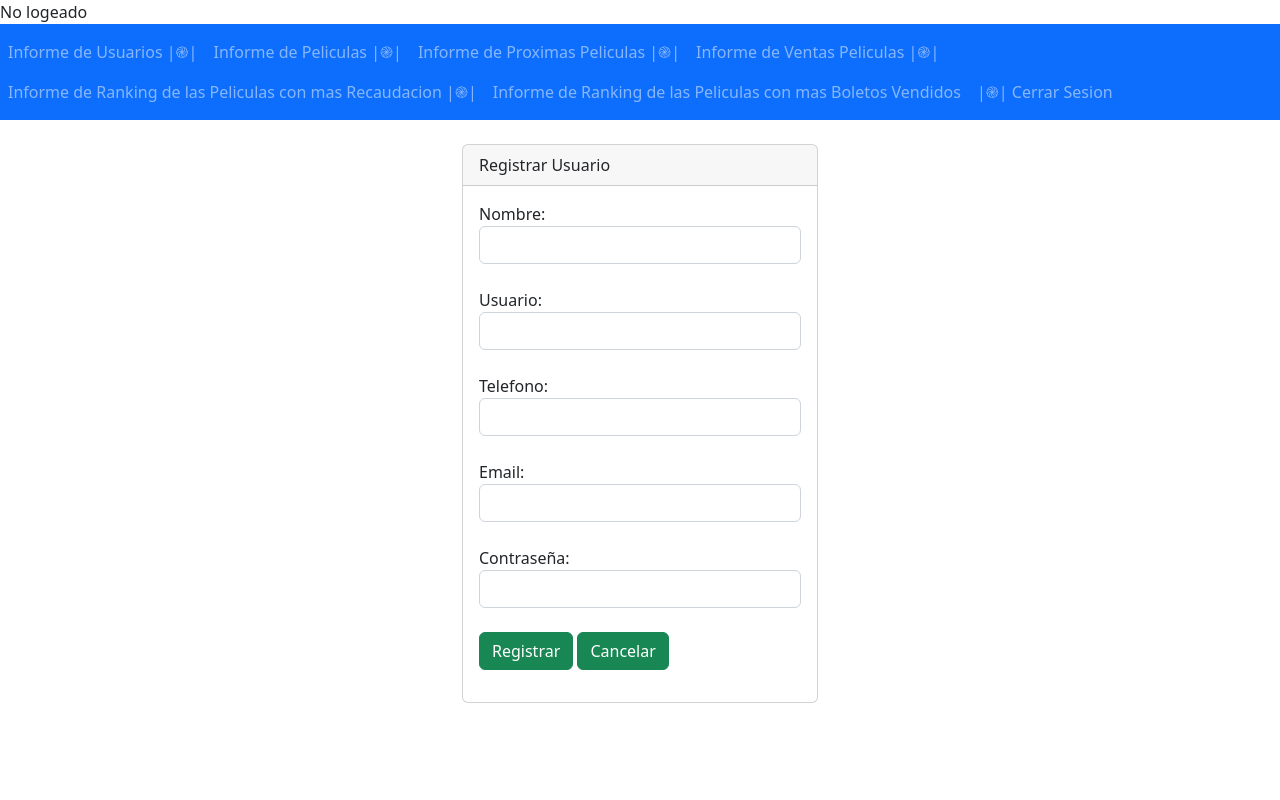
After one commit to MassonNicolas44/AppCine, a PHP site: page /RegistrarUsuario.php in a window 1280 px wide. The commit adds this page. Run offline with PHP 8.4, Linux system fonts and the light colour scheme; the visitor is signed in with stand-in values (Sample User, id 1).

Commit message:
Creacion de la solapa inicio de session y principio de registro de usuario nuevo

```diff
--- /dev/null
+++ b/RegistrarUsuario.php
@@ -0,0 +1,148 @@
+<?php
+
+//PHP para realizar la carga de nuevo usuario a la base de datos
+    include 'Conexion.php';
+    include 'bd.php';
+    include 'Cabecera.php';
+
+    $nombre="";
+    $usuario="";
+    $telefono="";
+    $email="";
+    $contrasenia="";
+
+    if (isset($_POST['registrar'])){
+
+      $nombre=(isset($_POST['nombre']))?$_POST['nombre']:"";
+      $usuario=(isset($_POST['usuario']))?$_POST['usuario']:"";
+      $telefono=(isset($_POST['telefono']))?$_POST['telefono']:"";
+      $email=(isset($_POST['email']))?$_POST['email']:"";
+      $contrasenia=(isset($_POST['contrasenia']))?$_POST['contrasenia']:"";
+
+
+    $sentencia=$conexion->prepare("SELECT * FROM usuarios");
+$sentencia->execute();
+$ListaUsuarios=$sentencia->fetchAll(PDO::FETCH_ASSOC);
+
+$ExisteUsuario=false;
+$ExisteEmail=false;
+
+$usuario2="";
+$email2="";
+
+//Comprobacion de que la pelicula que se quiere ingresar, no este ya cargada en la Base de Datos
+foreach($ListaUsuarios as $ListaUsuario){
+
+  $usuario2=$ListaUsuario['usuario'];
+  $email2=$ListaUsuario['email'];
+
+  if ($usuario==$usuario2) {
+    $ExisteUsuario=true;
+    }
+    elseif ($email==$email2){
+      $ExisteEmail=true;
+    }
+}
+
+if ($ExisteUsuario==true){
+  echo "Ya existe un Usuario con este nombre";
+}elseif ($ExisteEmail==true){
+  echo "Ya existe un Usuario con este email";
+}elseif ($ExisteUsuario==false && $ExisteEmail==false){
+  echo "Registro exitoso";
+}
+      //header("location:Login.php")}
+    }elseif (isset($_POST['cancelar'])){
+        header("location:Login.php");
+      }
+
+
+/*
+    $usuario2;
+
+    $sentencia=$mysql->prepare("SELECT usuario FROM usuarios WHERE usuario=?");
+    $sentencia->bind_param('s',$usuario);
+    $sentencia->execute();
+    $sentencia->store_result();
+    $sentencia->bind_result($usuario2);
+    $response=array();
+
+    while($sentencia->fetch()){
+        $response["usuario"]=$usuario2;
+    }
+
+    if($usuario!=$usuario2){
+        //Sentencia para insertar un nuevo usuario a la base de datos desde Android
+        $query="INSERT INTO usuarios (nombre, usuario,telefono, email,contraseña)
+        VALUES ('$nombre','$usuario','$telefono','$email','$contraseña')";
+        $result = $mysql->query($query);
+        $response["success"]=true;
+    }else{
+        $response["success"]=false;
+    }
+
+    echo json_encode($response);
+    */
+?>
+
+<!doctype html>
+<html lang="en">
+
+<head>
+  <title>Login</title>
+  <!-- Required meta tags -->
+  <meta charset="utf-8">
+  <meta name="viewport" content="width=device-width, initial-scale=1, shrink-to-fit=no">
+
+  <!-- Bootstrap CSS v5.2.1 -->
+  <link href="https://cdn.jsdelivr.net/npm/bootstrap@5.2.1/dist/css/bootstrap.min.css" rel="stylesheet"
+    integrity="sha384-iYQeCzEYFbKjA/T2uDLTpkwGzCiq6soy8tYaI1GyVh/UjpbCx/TYkiZhlZB6+fzT" crossorigin="anonymous">
+
+</head>
+
+<body>
+
+<div class="container">
+  <div class="row">
+    <div class="col-md-4">
+
+    </div>
+    <div class="col-md-4">
+    <br/>
+
+<div class="card">
+  <div class="card-header">
+    Registrar Usuario
+  </div>
+  <div class="card-body">
+  <form action="RegistrarUsuario.php" method="post">
+  Nombre: <input class="form-control" value ="<?php  echo $nombre ?>" type="text" name="nombre" id="">
+  <br/>
+  Usuario: <input class="form-control" value ="<?php  echo $usuario ?>" type="text" name="usuario" id="">
+  <br/>
+  Telefono: <input class="form-control" value ="<?php  echo $telefono ?>" type="text" name="telefono" id="">
+  <br/>
+  Email: <input class="form-control" value ="<?php  echo $email ?>" type="text" name="email" id="">
+  <br/>
+  Contraseña: <input class="form-control" value ="<?php  echo $contrasenia ?>" type="password" name="contrasenia" id="">
+  <br/>
+  <button class="btn btn-success" type="submit" name="registrar">Registrar</button>
+  <button class="btn btn-success" type="submit" name="cancelar">Cancelar</button>
+  </form>
+  </div>
+
+</div>
+
+
+
+      </div>
+      <div class="col-md-4">
+
+      </div>
+
+  </div>
+</div>
+
+</body>
+
+</html>
--- a/bd.php
+++ b/bd.php
@@ -1,11 +1,11 @@
 <?php
     $host="localhost";
     $db="gamesofmovies";
-    $usuario="root";
-    $contraseña="";
+    $BDusuario="root";
+    $BDcontraseña="";
 
     try {
-        $conexion=new PDO("mysql:host=$host;dbname=$db",$usuario,$contraseña);
+        $conexion=new PDO("mysql:host=$host;dbname=$db",$BDusuario,$BDcontraseña);
     }catch (Exception $ex) {
         echo $ex-> getMessage();
     }
--- a/cabecera.php
+++ b/cabecera.php
@@ -1,3 +1,17 @@
+<?php
+
+session_start();
+
+if ( $_SESSION['estatus']!="logeado"){
+  echo "logeado";
+//header("location:Login.php");
+}else{
+  $_SESSION['estatus']="no logeado";
+  echo "No logeado";
+}
+
+?>
+
 <!doctype html>
 <html lang="en">
   <head>
@@ -13,12 +27,12 @@
     <?php $url='http://'.$_SERVER['HTTP_HOST']."/GamesOfMovies"?>
     <nav class="navbar navbar-expand -lg navbar-dark bg-primary">
         <div class="nav navbar-nav">
-            <a class="nav-item nav-link" href="<?php echo $url;?>/administrador/seccion/Peliculas.php"> Peliculas |֎| </a>
             <a class="nav-item nav-link" href="<?php echo $url;?>/InformeUsuarios.php"> Informe de Usuarios |֎|</a>
             <a class="nav-item nav-link" href="<?php echo $url;?>/InformePeliculas.php"> Informe de Peliculas |֎|</a>
             <a class="nav-item nav-link" href="<?php echo $url;?>/InformeProximasPeliculas.php"> Informe de Proximas Peliculas |֎|</a>
             <a class="nav-item nav-link" href="<?php echo $url;?>/InformeVentas.php"> Informe de Ventas Peliculas |֎|</a>
             <a class="nav-item nav-link" href="<?php echo $url;?>/InformeRankingPeliculasRecaudado.php"> Informe de Ranking de las Peliculas con mas Recaudacion |֎|</a>
             <a class="nav-item nav-link" href="<?php echo $url;?>/InformeRankingPeliculasBoleto.php"> Informe de Ranking de las Peliculas con mas Boletos Vendidos</a>
-        </div>
+            <a class="nav-item nav-link" href="<?php echo $url;?>/Login.php"> |֎| Cerrar Sesion </a>
+          </div>
     </nav>
```
Also changed, not shown: ComprobacionUsuario.php (deleted, +0 -35 lines), Login.php (+89 -16 lines), Peliculas.php (+2 -30 lines).
